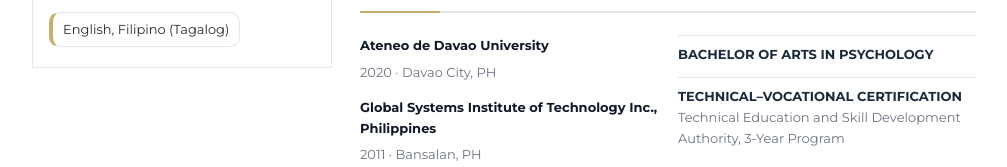
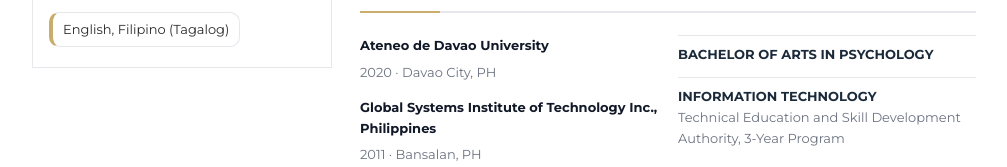
Before and after one commit to clytieseul/clytieseul, a plain HTML site: page index.html in a window 1280 px wide. Shown: the part 1509-1676 px from the top of the page, without its empty margins (136-1143 px from the left). Drawn offline with Linux system fonts and the light colour scheme.

Commit message:
Update index.html

```diff
--- a/index.html
+++ b/index.html
@@ -344,7 +344,7 @@ height="0" width="0" style="display:none;visibility:hidden"></iframe></noscript>
           </div>
           <div class="col">
             <div class="degree">Bachelor of Arts in Psychology</div>
-            <div class="degree" style="margin-top:12px">Technical–Vocational Certification</div>
+            <div class="degree" style="margin-top:12px">Information Technology</div>
 			<p>Technical Education and Skill Development Authority, 3-Year Program</p>
           </div>
         </div>
```
